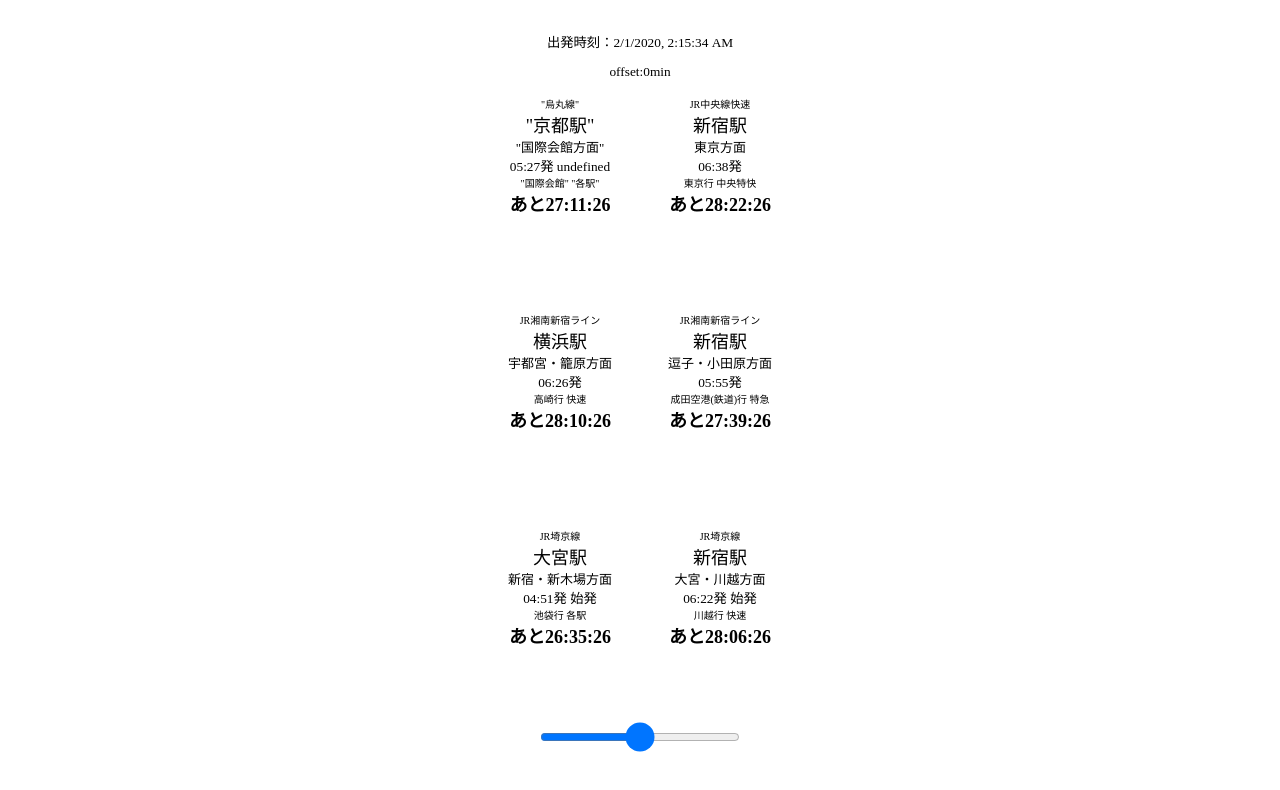
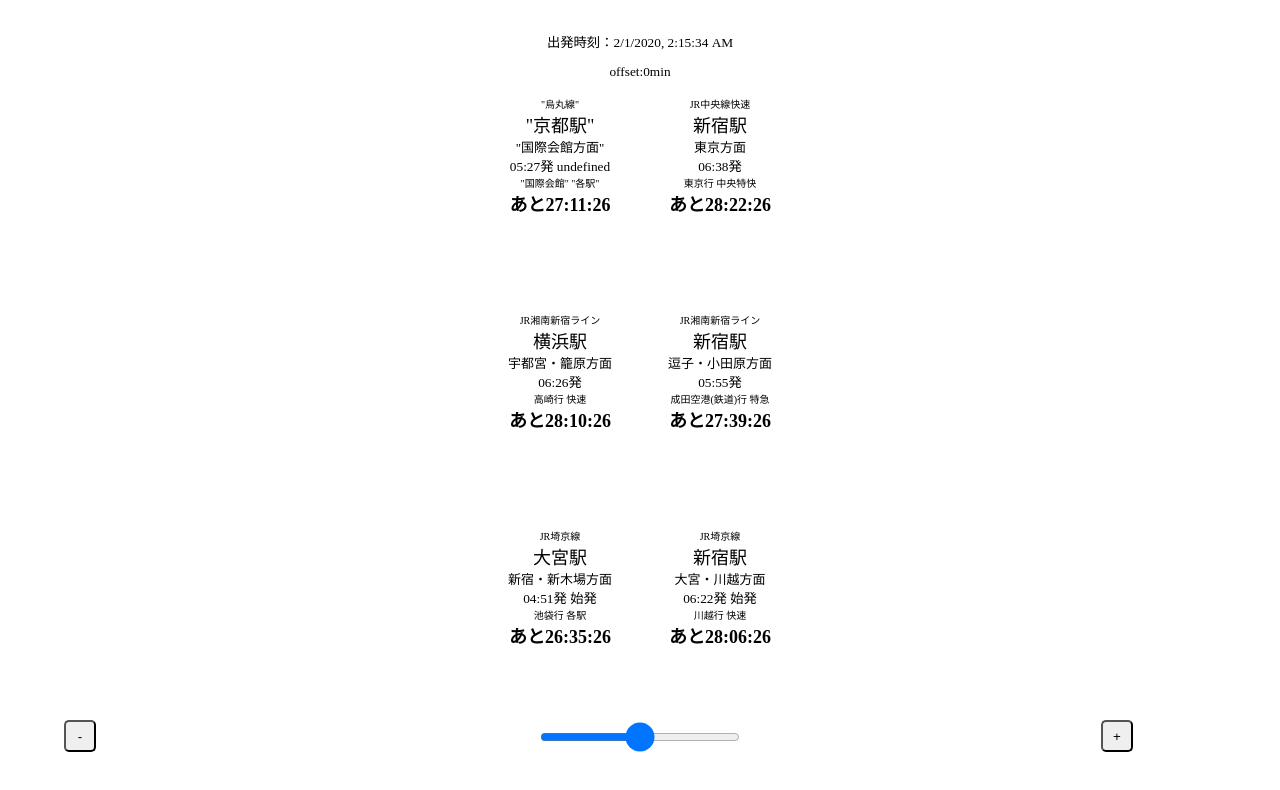
Before and after one commit to akanekwon/proto_countdown_timetable, a website: page index.html in a window 1280 px wide. Drawn offline with Linux system fonts and the light colour scheme.

Commit message:
Add offset change button

```diff
--- a/css/main.css
+++ b/css/main.css
@@ -115,3 +115,21 @@
 input[type=range]::-webkit-slider-thumb {
   border: 15px solid;
 }
+
+#minus-button {
+  position: absolute;
+  width: 32px;
+  height: 32px;
+  top: 90%;
+  left: 5%;
+  border-radius: 5px;
+}
+
+#plus-button {
+  position: absolute;
+  width: 32px;
+  height: 32px;
+  top: 90%;
+  left: 86%;
+  border-radius: 5px;
+}
--- a/index.html
+++ b/index.html
@@ -11,16 +11,23 @@
   <script>
   var offset = 0;
   function changeval(value) {
-    offset = value;
+    offset = parseInt(value);
+    document.getElementById('slider').value = offset;
+    document.getElementById('offset').innerHTML = 'offset:' + offset + 'min';
   }
-
+  function minusval() {
+    changeval(parseInt(offset) - 5);
+  }
+  function plusval() {
+    changeval(parseInt(offset) + 5);
+  }
   </script>
 </head>
 <body>
   <div class="main">
     <div id="now" class="smaller"></div>
     <form onsubmit="return false" oninput="offset.value=slider.value">
-      <div id="offset" class="smaller">offset:<output name="offset" for="slider">0</output>min</div>
+      <div id="offset" class="smaller">offset:0min</div>
       <div id="box1">
       <div id="route1" class="x-small"></div>
       <div id="station1" class="large"></div>
@@ -75,7 +82,9 @@
       <div id="type6" class="xx-small"></div>
       <p id="dur6" class="large"></p>
     </div>
-    <input type="range" id="slider" name="slider" min="-30" max="30" value="0" step="1" onchange="changeval(value)">
+    <button type="button" id="minus-button" onclick="minusval()">-</button>
+    <input type="range" id="slider" min="-30" max="30" value="0" step="1" onchange="changeval(value)">
+    <button type="button" id="plus-button" onclick="plusval()">+</button>
   </div>
   <script type="text/javascript" src="js/japanese.holiday.js"></script>
   <script type="text/javascript" src="js/main.js"></script>
```
